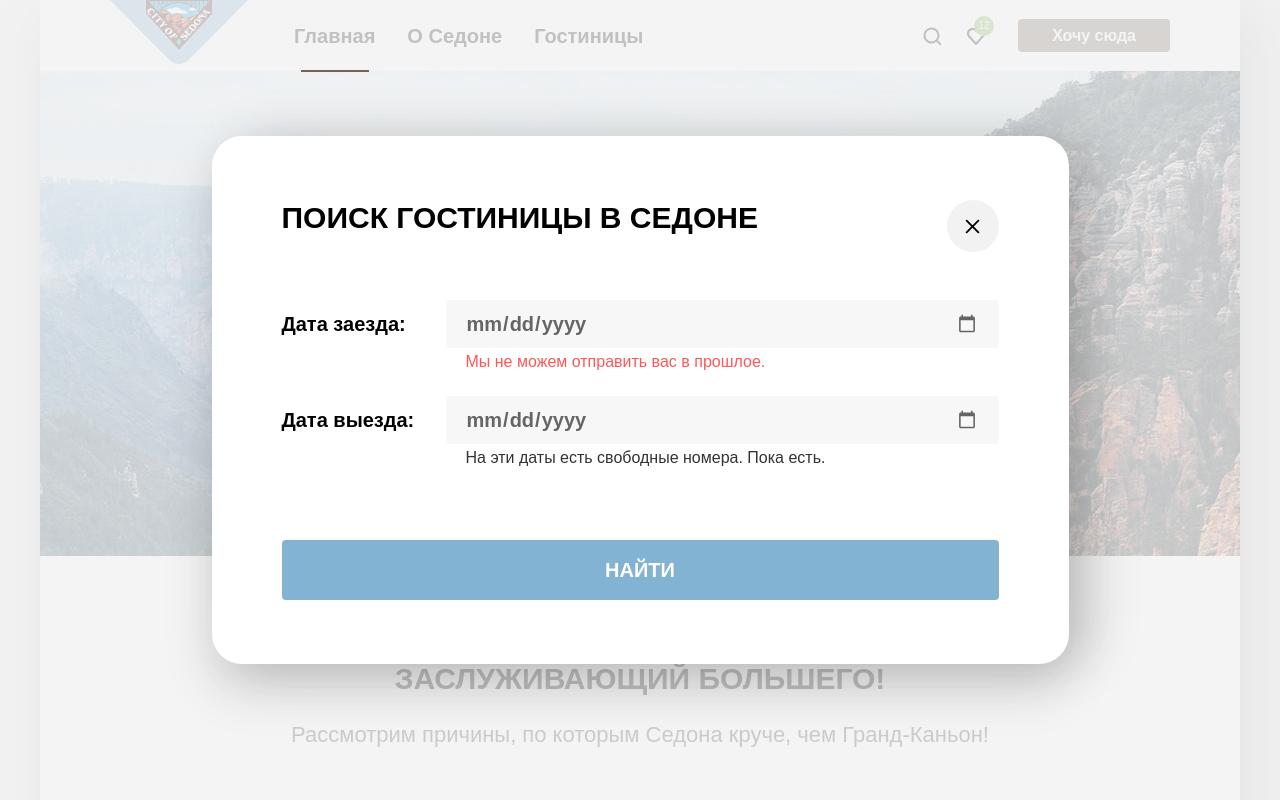
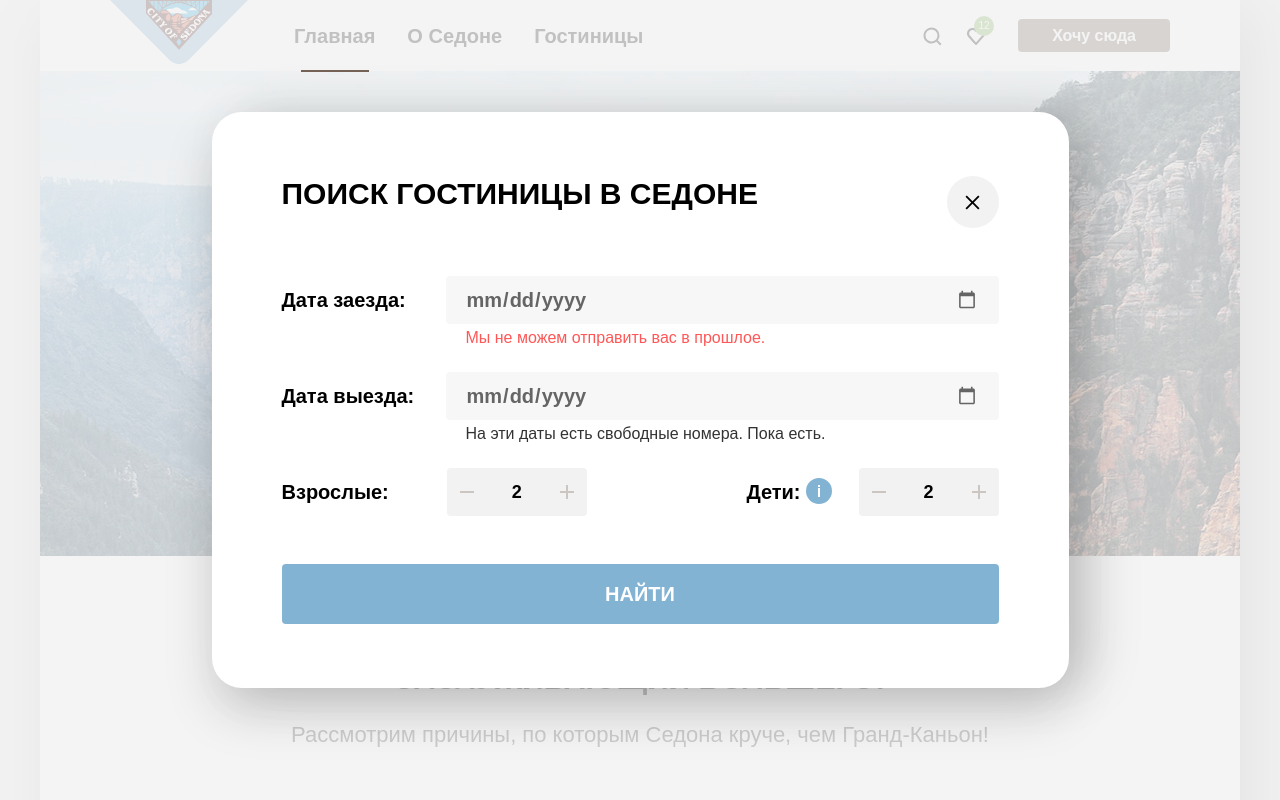
Before and after one commit to Ev-gen-ux/sedona_project, a plain HTML site: page index.html in a window 1280 px wide. Shown: the top 800 px of the page. Drawn offline with Linux system fonts and the light colour scheme; a web font is replaced by a local one.

Commit message:
adds counters to a modal window

```diff
--- a/index.html
+++ b/index.html
@@ -214,6 +214,36 @@
             </fieldset>
           </form>
 
+          <div class="counter-wrapper">
+            <div class="counter-container">
+              <label class="field-label" for="counter-people">Взрослые:</label>
+              <div class="people-container">
+                <button class="counter-button-plus" value="remove-people" type="button">
+                  <span class="visually-hidden" hidden>Минус</span>
+                </button>
+                <input class="field-input-numbers" id="counter-people" placeholder="2" type="text" pattern="[0-9]*"
+                  name="num-people" required>
+                <button class="counter-button-minus" value="add-people" type="button">
+                  <span class="visually-hidden" hidden>Плюс</span>
+                </button>
+              </div>
+            </div>
+
+            <div class="counter-container">
+              <label class="field-label tooltip-info" for="counter-people">Дети:</label>
+              <div class="people-container">
+                <button class="counter-button-plus" value="remove-people" type="button">
+                  <span class="visually-hidden" hidden>Минус</span>
+                </button>
+                <input class="field-input-numbers" id="counter-people" placeholder="2" type="text" pattern="[0-9]*"
+                  name="num-people" required>
+                <button class="counter-button-minus" value="add-people" type="button">
+                  <span class="visually-hidden" hidden>Плюс</span>
+                </button>
+              </div>
+            </div>
+
+          </div>
 
           <button class="button-search-hotelt" type="submit">Найти</button>
         </section>
--- a/styles/styles.css
+++ b/styles/styles.css
@@ -1999,7 +1999,7 @@ body {
 
 .search-hotel {
   width: 717px;
-  height: 240px;
+  height: 100%;
 }
 
 .input-date-arrival {
@@ -2111,3 +2111,90 @@ body {
   padding-left: 20px;
   padding-top: 4px;
 }
+
+.counter-wrapper {
+  display: flex;
+  flex-direction: row;
+  justify-content: space-between;
+  padding-bottom: 48px;
+}
+
+.counter-container {
+  display: flex;
+  flex-direction: row;
+  align-items: center;
+}
+
+.people-container {
+  display: flex;
+  flex-direction: row;
+  align-items: center;
+  padding-left: 58px;
+}
+
+.counter-button-plus {
+  width: 40px;
+  height: 48px;
+  border-radius: 4px 0 0 4px;
+  background-color: #F2F2F2;
+  border: none;
+  background-image: url(../images/button-minus.svg);
+  background-repeat: no-repeat;
+  background-position: center;
+}
+
+.counter-button-minus {
+  width: 40px;
+  height: 48px;
+  border-radius: 0 4px 4px 0;
+  background-color: #F2F2F2;
+  border: none;
+  background-image: url(../images/button-plus.svg);
+  background-repeat: no-repeat;
+  background-position: center;
+}
+
+.field-label {
+  position: relative;
+  font-family: "PT Sans", sans-serif;
+  font-size: 20px;
+  font-style: normal;
+  font-weight: 700;
+  line-height: 40px;
+  color: black;
+}
+
+.field-input-numbers {
+  font-family: "PT Sans", sans-serif;
+  font-size: 18px;
+  font-style: normal;
+  font-weight: 700;
+  line-height: 20px;
+  color: black;
+  border: none;
+  width: 40px;
+  padding: 14px 10px 14px 10px;
+  background-color: #F2F2F2;
+  text-align: center;
+}
+
+.field-input-numbers::placeholder {
+  color: black;
+}
+
+.tooltip-info::after {
+  background-image: url(../images/icon-info.svg);
+}
+
+.field-label::after {
+  position: absolute;
+  content: "";
+  display: block;
+  width: 26px;
+  height: 26px;
+  background-color: transparent;
+  background-position: center;
+  background-repeat: no-repeat;
+  top: 6px;
+  left: 60px;
+}
```
Also changed, not shown: images/button-minus.svg (added), images/button-plus.svg (added), images/icon-info.svg (added).
